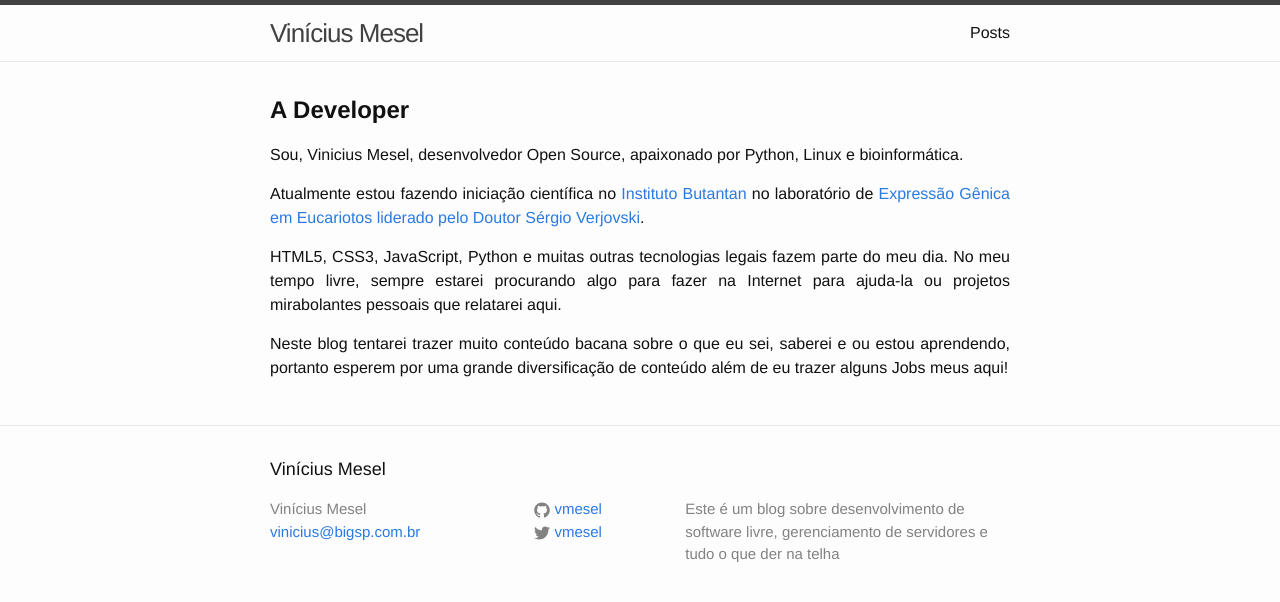
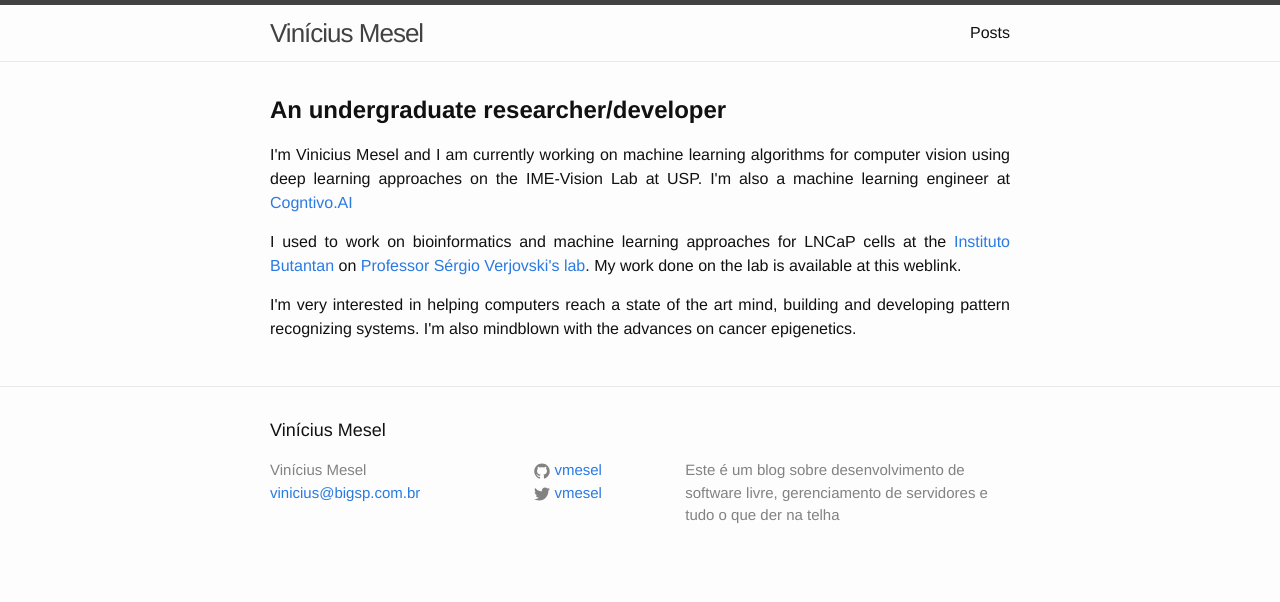
Before and after one commit to vmesel/vmesel.github.io, a Jekyll site: the page built from index.html, in a window 1280 px wide. Shown: the top 602 px of the page. Built offline with Jekyll 4.4.1, drawn with Linux system fonts in a browser that asks for light colours.

Commit message:
Update index.html

```diff
--- a/index.html
+++ b/index.html
@@ -4,17 +4,13 @@ layout: default
 
 <div class="home">
 
- <h2 style="font-weight:bold;">A Developer</h1>
+ <h2 style="font-weight:bold;">An undergraduate researcher/developer</h1>
 
-    <p align="justify">Sou, Vinicius Mesel, desenvolvedor Open Source, apaixonado por Python, Linux e bioinformática.</p>
+    <p align="justify">I'm Vinicius Mesel and I am currently working on machine learning algorithms for computer vision using deep learning approaches on the IME-Vision Lab at USP. I'm also a machine learning engineer at <a href="http://cognitivo.ai">Cogntivo.AI</a></p>
     <p align="justify">
-      Atualmente estou fazendo iniciação científica no <a href="http://www.butantan.gov.br">Instituto Butantan</a> no laboratório de <a href="http://www2.iq.usp.br/docente/verjo/">Expressão Gênica em Eucariotos liderado pelo Doutor Sérgio Verjovski</a>.
+      I used to work on bioinformatics and machine learning approaches for LNCaP cells at the <a href="http://www.butantan.gov.br">Instituto Butantan</a> on <a href="http://www2.iq.usp.br/docente/verjo/">Professor Sérgio Verjovski's lab</a>. My work done on the lab is available at this weblink.
     </p>
     <p align="justify">
-      HTML5, CSS3, JavaScript, Python e muitas outras tecnologias legais fazem parte do meu dia. No meu tempo livre, sempre estarei procurando algo para fazer na Internet para ajuda-la ou projetos mirabolantes pessoais que relatarei aqui.
+      I'm very interested in helping computers reach a state of the art mind, building and developing pattern recognizing systems. I'm also mindblown with the advances on cancer epigenetics.
     </p>
-    <p align="justify">
-      Neste blog tentarei trazer muito conteúdo bacana sobre o que eu sei, saberei e ou estou aprendendo, portanto esperem por uma grande diversificação de conteúdo além de eu trazer alguns Jobs meus aqui!
-    </p>
-
 </div>
```
